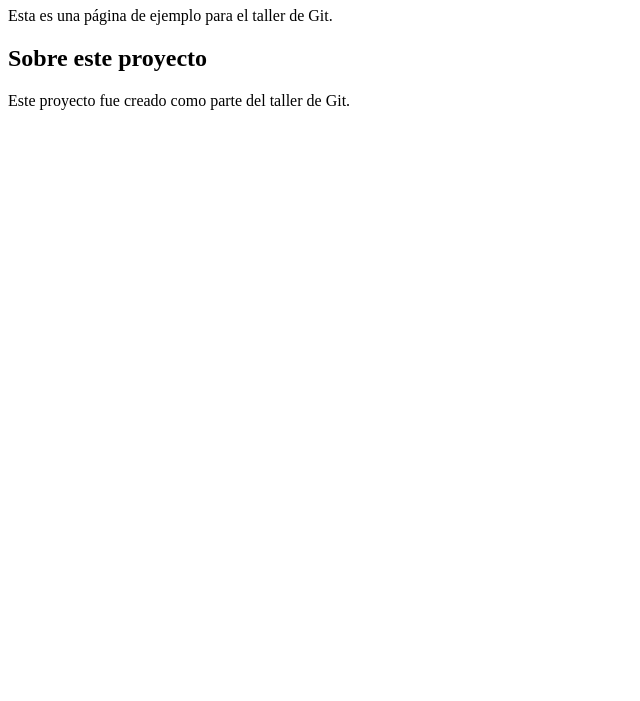
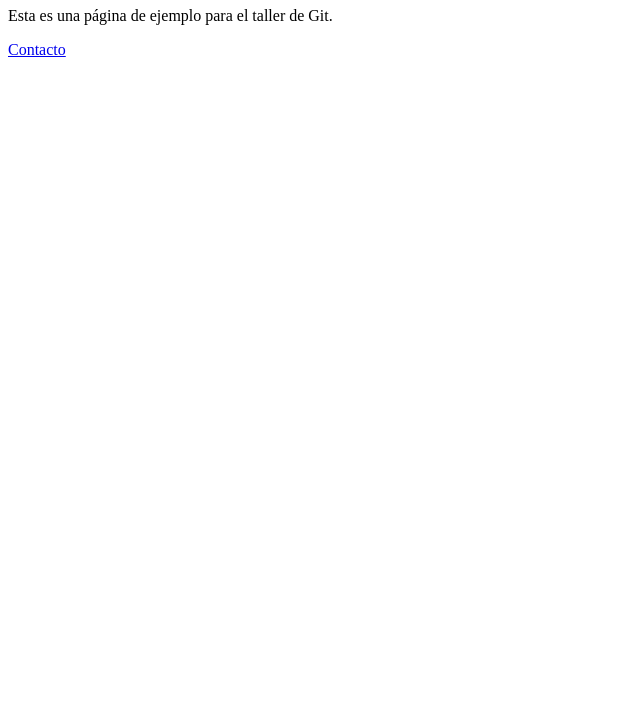
Before and after one commit to Julihndz5/MI-PROYECTO-WEB, a plain HTML site: page index.html in a window 1280 px wide. Shown: the part 99-800 px from the top of the page, without its empty margins (0-640 px from the left). Drawn offline with Linux system fonts and the light colour scheme.

Commit message:
Añadir enlace a página de contacto

```diff
--- a/index.html
+++ b/index.html
@@ -7,9 +7,9 @@ html
 <body>
 <h1>Bienvenido a mi página web</h1>
 <p>Esta es una página de ejemplo para el taller de Git.</p>
-<section>
-    <h2>Sobre este proyecto</h2>
-    <p>Este proyecto fue creado como parte del taller de Git.</p>
-    </section>
+
+    <nav>
+        <a href="contacto.html">Contacto</a>
+        </nav>
 </body>
 </html>
```
